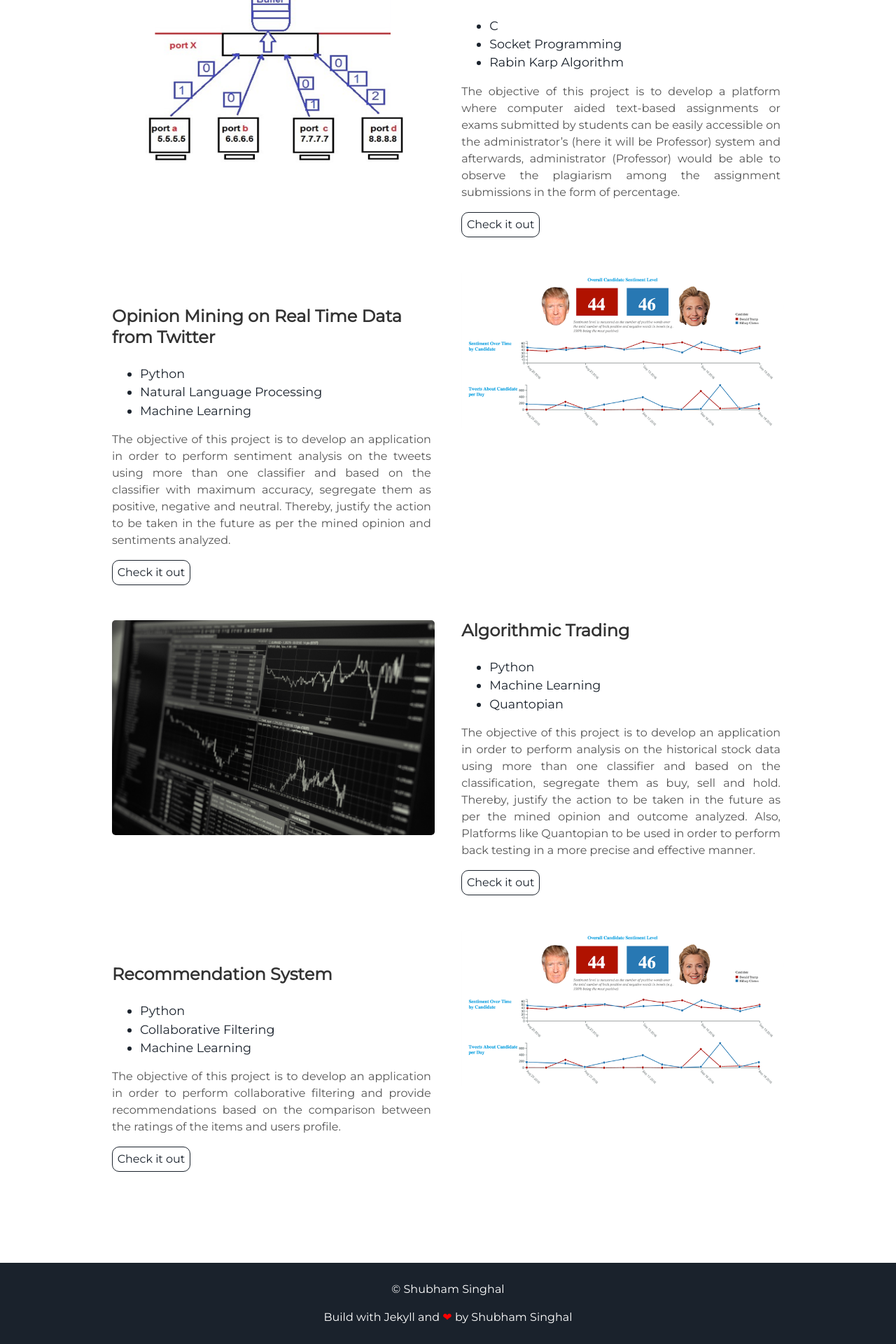
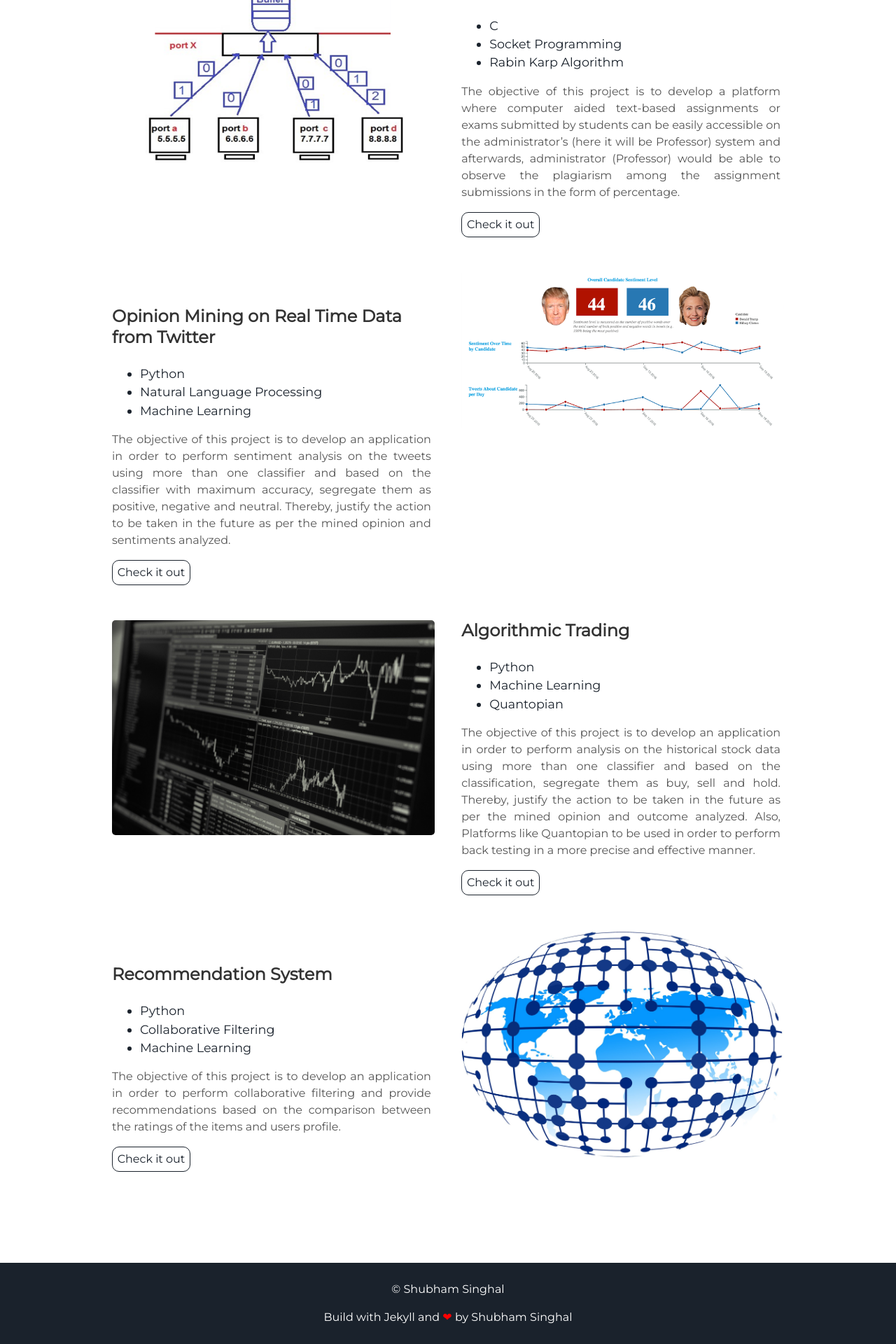
Before and after one commit to cseshubhamsinghal/cseshubhamsinghal.github.io, a Jekyll site: the page built from index.html, in a window 1280 px wide. Shown: the part 1623-3543 px from the top of the page at 70% size. Built offline with Jekyll 4.4.1, drawn with Linux system fonts in a browser that asks for light colours.

Commit message:
Update projects.html

```diff
--- a/_includes/projects.html
+++ b/_includes/projects.html
@@ -60,7 +60,7 @@
 
 <div class="user-projects">
   <div class="images-right">
-    <img alt="recommendation system" src="{{ "/assets/img/tweet.png" | prepend: site.baseurl }}" />
+    <img alt="recommendation system" src="{{ "/assets/img/system.jpg" | prepend: site.baseurl }}" />
   </div>
   <div class="contents">
     <h3> Recommendation System </h3>
```
